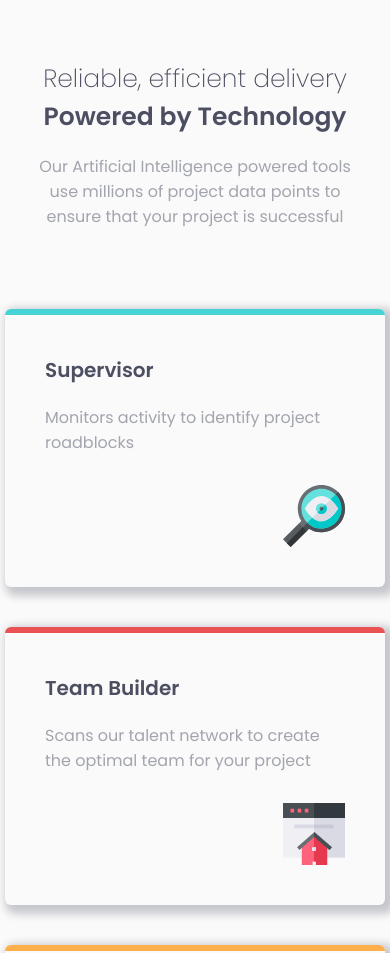
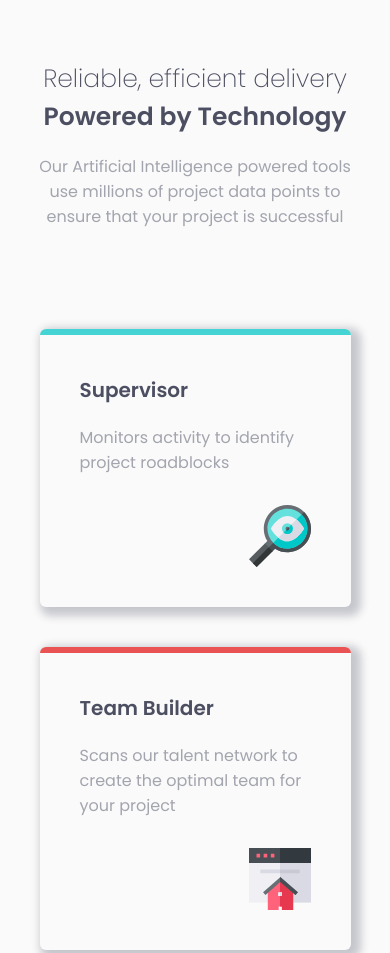
Before and after one commit to TrakaMeitene/Four-card-feature, a plain HTML site: page index.html in a window 390 px wide. Shown: the top 953 px of the page. Drawn offline with Linux system fonts and the light colour scheme.

Commit message:
Update style.css

```diff
--- a/style.css
+++ b/style.css
@@ -37,6 +37,8 @@ margin-bottom:20px;
 	text-align:center;
 
 }
+
+
 .flex{
 	display:flex;
 	width:100%;
@@ -107,24 +109,28 @@ img{
 	margin-top:80px;
 
 }
-.virsraksts{
-width:80%;
 
-}
 h1, h2{
 	font-size: 25px;
 }
 .flex1, .flex2{
 
-	width:100%;
+	width:50%;
 	justify-content:space-between;
 	height: auto;
 	flex-direction:column;
+	margin-right:auto;
+	margin-left:auto;
+}
+.virsraksts p{
+	width:50%;
+	margin-left:auto;
+	margin-right:auto;
 }
 
+}
 
-}
-@media only screen and (min-width: 1000px){
+@media only screen and (max-width: 1300px){
 	.logs{
 	display:flex;
 	flex-direction:column;
@@ -134,10 +140,34 @@ margin-left:20px;
 margin-right:20px;
 
 }
+
+.flex{
+margin-top:100px;
+margin-bottom:10%;}
+
+
+.virsraksts p{
+	width:50%;
+	margin-left:auto;
+	margin-right:auto;
+}
 .virsraksts{
-	width:60%;
+	width:90%;
+}
+}
+@media only screen and (max-width: 420px){
+	.virsraksts p{
+	width:90%;
+	margin-left:auto;
+	margin-right:auto;
+}
+.flex1, .flex2{
 
+	width:90%;
+	justify-content:space-between;
+	height: auto;
+	flex-direction:column;
+	margin-right:auto;
+	margin-left:auto;
 }
-.flex{
-margin-top:120px;}
 }
```
